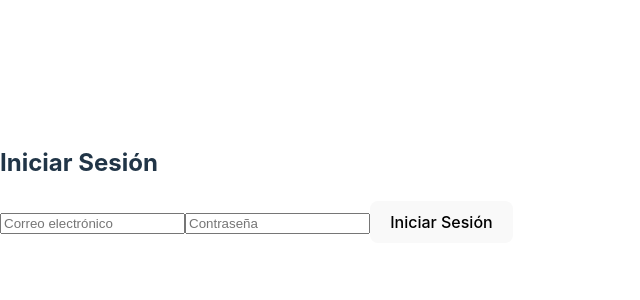
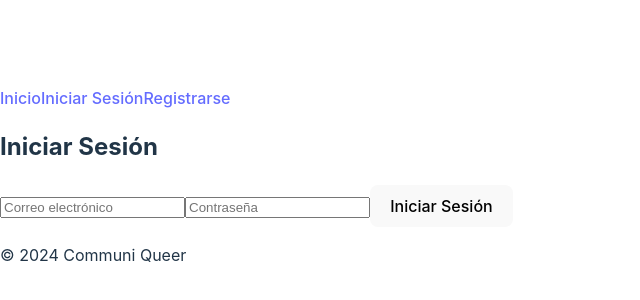
Before and after one commit to disweb-chris/communi-queer, a React (Vite) app: page /login in a window 1280 px wide. Shown: the part 216-516 px from the top of the page, without its empty margins (0-640 px from the left). Built offline with nearby package versions, Linux system fonts and the light colour scheme.

Commit message:
Header, Footer y modificaciones registro y app para optimizar experiencia de usuario

```diff
--- /dev/null
+++ b/src/components/Footer.jsx
@@ -0,0 +1,11 @@
+import React from "react";
+
+const Footer = () => {
+  return (
+    <footer>
+      <p>&copy; 2024 Communi Queer</p>
+    </footer>
+  );
+};
+
+export default Footer;
--- /dev/null
+++ b/src/components/Header.jsx
@@ -0,0 +1,33 @@
+import React from "react";
+import { Link } from "react-router-dom";
+import { useContext } from "react";
+import { AppContext } from "../context/AppContext";
+
+const Header = () => {
+  const { state, dispatch } = useContext(AppContext);
+
+  const handleLogout = () => {
+    dispatch({ type: "SET_USER", payload: null });
+  };
+
+  return (
+    <header>
+      <nav>
+        <Link to="/">Inicio</Link>
+        {state.user ? (
+          <>
+            <Link to="/perfil">Perfil</Link>
+            <button onClick={handleLogout}>Cerrar Sesión</button>
+          </>
+        ) : (
+          <>
+            <Link to="/login">Iniciar Sesión</Link>
+            <Link to="/registro">Registrarse</Link>
+          </>
+        )}
+      </nav>
+    </header>
+  );
+};
+
+export default Header;
--- a/src/components/Registro.jsx
+++ b/src/components/Registro.jsx
@@ -7,6 +7,7 @@ import { AppContext } from "../context/AppContext";
 const Registro = () => {
   const [email, setEmail] = useState("");
   const [password, setPassword] = useState("");
+  const [error, setError] = useState("");
   const { dispatch } = useContext(AppContext);
   const navigate = useNavigate();
 
@@ -18,7 +19,6 @@ const Registro = () => {
       const userCredential = await createUserWithEmailAndPassword(auth, email, password);
       const user = userCredential.user;
 
-      // Guardar los datos del usuario en Realtime Database
       await set(ref(db, 'usuarios/' + user.uid), {
         email: user.email,
         uid: user.uid
@@ -27,7 +27,7 @@ const Registro = () => {
       dispatch({ type: "SET_USER", payload: user });
       navigate("/");
     } catch (error) {
-      console.error("Error al crear la cuenta: ", error.message);
+      setError("Error al crear la cuenta: " + error.message);
     }
   };
 
@@ -51,6 +51,7 @@ const Registro = () => {
         />
         <button type="submit">Crear Cuenta</button>
       </form>
+      {error && <p style={{ color: "red" }}>{error}</p>}
     </div>
   );
 };
--- a/src/routes/App.jsx
+++ b/src/routes/App.jsx
@@ -7,11 +7,15 @@ import Registro from "../components/Registro";
 import Compra from "../components/Compra";
 import { AppProvider } from "../context/AppContext";
 import PrivateRoute from "../components/PrivateRoute";
+import Header from "../components/Header";
+import Footer from "../components/Footer";
 
 const App = () => {
   return (
     <AppProvider>
       <Router>
+        <Header />
+        <main>
           <Routes>
             <Route path="/" element={<Home />} />
             <Route path="/evento/:id" element={<EventoDetalle />} />
@@ -26,6 +30,8 @@ const App = () => {
               }
             />
           </Routes>
+        </main>
+        <Footer />
       </Router>
     </AppProvider>
   );
```
Lines whose indentation alone changed are shown as unchanged.
